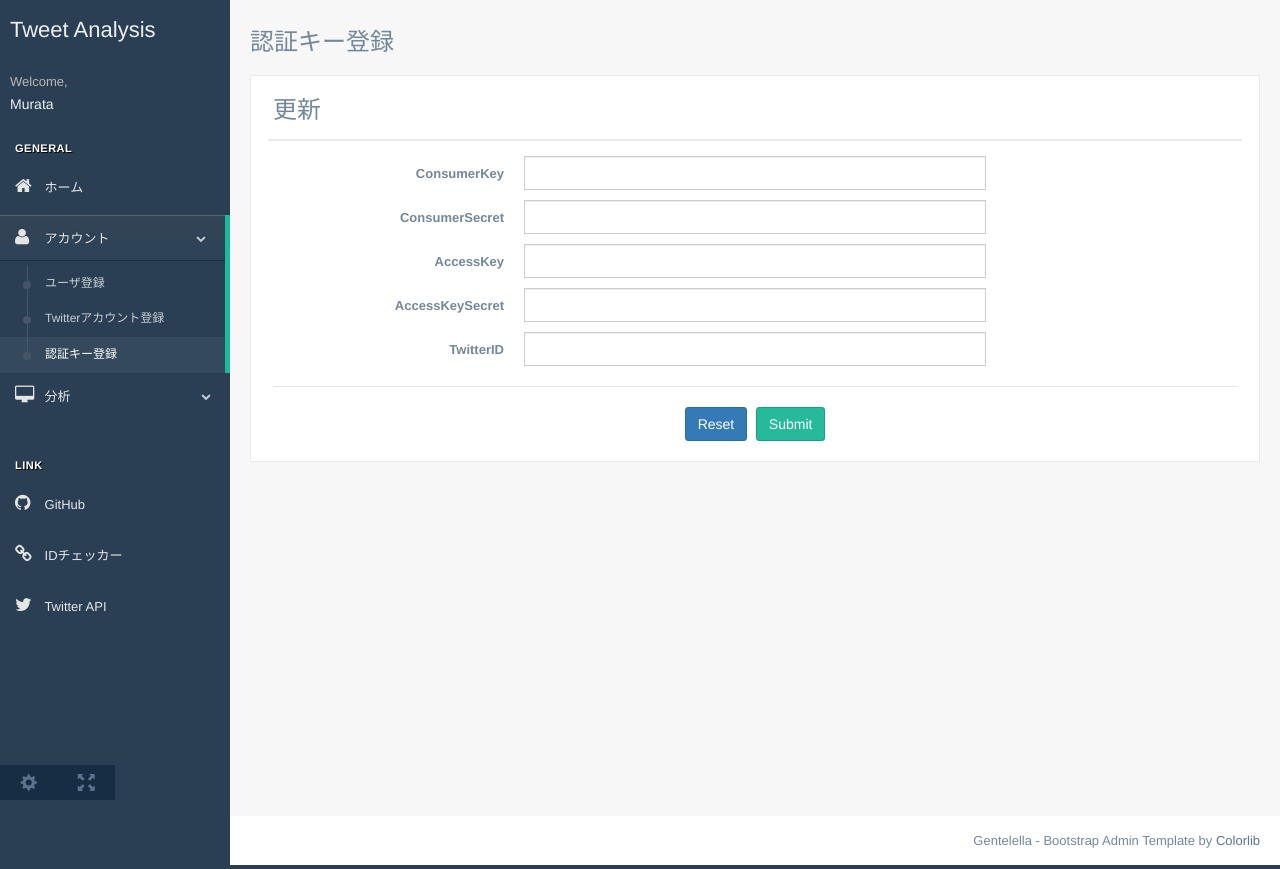
After one commit to k-murata08/tweet_analysis_app, a Django app: a page that uses accounts/templates/oauth_form.html in a window 1280 px wide. The commit adds this page. Run offline with Django 3.2, Linux system fonts and the light colour scheme; some libraries are stand-ins or nearby versions.

Commit message:
Create oauth model form

```diff
--- a/accounts/forms.py
+++ b/accounts/forms.py
@@ -7,7 +7,50 @@ class TwitterNameForm(forms.Form):
         max_length=30,
         required=True,
         widget=forms.TextInput(
-        attrs={
-            'class':'form-control'
-        }
+            attrs={
+                'class':'form-control'
+            }
     ))
+
+
+class OauthForm(forms.Form):
+    consumer_key = forms.CharField(
+        max_length=50,
+        required=True,
+        widget=forms.TextInput(
+            attrs={
+                'class':'form-control'
+            }
+    ))
+    consumer_secret = forms.CharField(
+        max_length=50,
+        required=True,
+        widget=forms.TextInput(
+            attrs={
+                'class':'form-control'
+            }
+    ))
+    access_key = forms.CharField(
+        max_length=50,
+        required=True,
+        widget=forms.TextInput(
+            attrs={
+                'class':'form-control'
+            }
+    ))
+    access_key_secret = forms.CharField(
+        max_length=50,
+        required=True,
+        widget=forms.TextInput(
+            attrs={
+                'class':'form-control'
+            }
+    ))
+    twitter_id = forms.CharField(
+        max_length=50,
+        required=True,
+        widget=forms.TextInput(
+            attrs={
+                'class':'form-control'
+            }
+    ))
--- a/accounts/templates/account_form.html
+++ b/accounts/templates/account_form.html
@@ -23,7 +23,7 @@
                     </div>
                     <div class="ln_solid"></div>
                     <div class="form-group">
-                        <div class="col-md-6 col-sm-6 col-xs-12 col-md-offset-3">
+                        <div class="col-md-6 col-sm-6 col-xs-12 col-md-offset-5">
                             <button class="btn btn-primary" type="reset">Reset</button>
                             <button type="submit" class="btn btn-success">Search</button>
                         </div>
--- /dev/null
+++ b/accounts/templates/oauth_form.html
@@ -0,0 +1,60 @@
+{% extends "base.html" %}
+
+{% block content %}
+<div class="page-title">
+    <div class="title_left">
+        <h3>認証キー登録</h3>
+    </div>
+</div>
+<div class="row">
+    <div class="col-md-12 col-sm-12 col-xs-12">
+        <div class="x_panel">
+            <div class="x_title">
+                <h3>更新</h3>
+            </div>
+            <div class="x_content">
+                <form class="form-horizontal" method="post">
+                    {% csrf_token %}
+                    <div class="form-group">
+                        <label class="control-label col-md-3 col-sm-3 col-xs-12" for="consumer_key">ConsumerKey </label>
+                        <div class="col-md-6 col-sm-6 col-xs-12">
+                            {{ form.consumer_key }}
+                        </div>
+                    </div>
+                    <div class="form-group">
+                        <label class="control-label col-md-3 col-sm-3 col-xs-12" for="consumer_secret">ConsumerSecret </label>
+                        <div class="col-md-6 col-sm-6 col-xs-12">
+                            {{ form.consumer_secret }}
+                        </div>
+                    </div>
+                    <div class="form-group">
+                        <label class="control-label col-md-3 col-sm-3 col-xs-12" for="access_key">AccessKey </label>
+                        <div class="col-md-6 col-sm-6 col-xs-12">
+                            {{ form.access_key }}
+                        </div>
+                    </div>
+                    <div class="form-group">
+                        <label class="control-label col-md-3 col-sm-3 col-xs-12" for="access_key_secret">AccessKeySecret </label>
+                        <div class="col-md-6 col-sm-6 col-xs-12">
+                            {{ form.access_key_secret }}
+                        </div>
+                    </div>
+                    <div class="form-group">
+                        <label class="control-label col-md-3 col-sm-3 col-xs-12" for="twitter_id">TwitterID </label>
+                        <div class="col-md-6 col-sm-6 col-xs-12">
+                            {{ form.twitter_id }}
+                        </div>
+                    </div>
+                    <div class="ln_solid"></div>
+                    <div class="form-group">
+                        <div class="col-md-6 col-sm-6 col-xs-12 col-md-offset-5">
+                            <button class="btn btn-primary" type="reset">Reset</button>
+                            <button type="submit" class="btn btn-success">Submit</button>
+                        </div>
+                    </div>
+                </form>
+            </div>
+        </div>
+    </div>
+</div>
+{% endblock %}
--- a/accounts/urls.py
+++ b/accounts/urls.py
@@ -5,4 +5,6 @@ from . import views
 urlpatterns = [
     url(r'^account/add/$', views.account_add, name='account_add'),
     url(r'^account/add/(?P<screen_name>[\w\-]+)/$', views.account_confirm, name='account_confirm'),
+    url(r'^oauth/add/$', views.oauth_add, name='oauth_add'),
+
 ]
--- a/accounts/views.py
+++ b/accounts/views.py
@@ -3,7 +3,7 @@ from __future__ import unicode_literals
 
 from django.shortcuts import render, redirect
 
-from .forms import TwitterNameForm
+from .forms import TwitterNameForm, OauthForm
 from .models import TwitterAccount
 import utils as account_utils
 
@@ -39,3 +39,17 @@ def account_confirm(request, screen_name):
 
         except ValueError:
             return redirect('account_add')
+
+
+def oauth_add(request):
+    if request.method == 'POST':
+        form = OauthForm(request.POST)
+        if form.is_valid():
+            print "aiueo"
+            return redirect('index')
+    else:
+        form = OauthForm
+
+    return render(request, 'oauth_form.html', {
+        'form': form
+    })
--- a/tweet_analysis/templates/base.html
+++ b/tweet_analysis/templates/base.html
@@ -43,6 +43,7 @@
                                         <ul class="nav child_menu">
                                             <li><a href="#">ユーザ登録</a></li>
                                             <li><a href="{% url 'account_add' %}">Twitterアカウント登録</a></li>
+                                            <li><a href="{% url 'oauth_add' %}">認証キー登録</a></li>
                                         </ul>
                                     </li>
                                     <li><a><i class="fa fa-desktop"></i> 分析 <span class="fa fa-chevron-down"></span></a>
```
Also changed, not shown: accounts/models.py (+8 -0 lines), accounts/migrations/0002_oauthkey.py (added).
